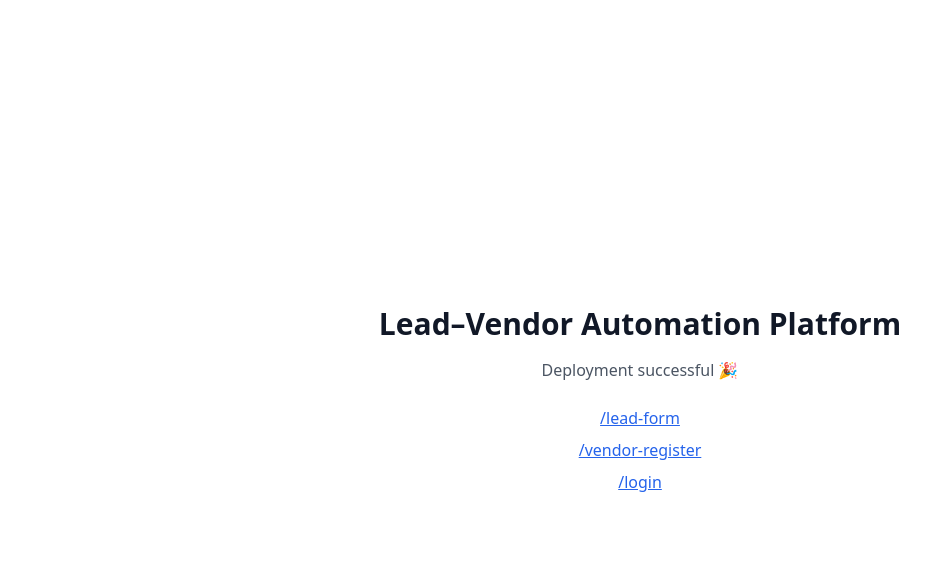
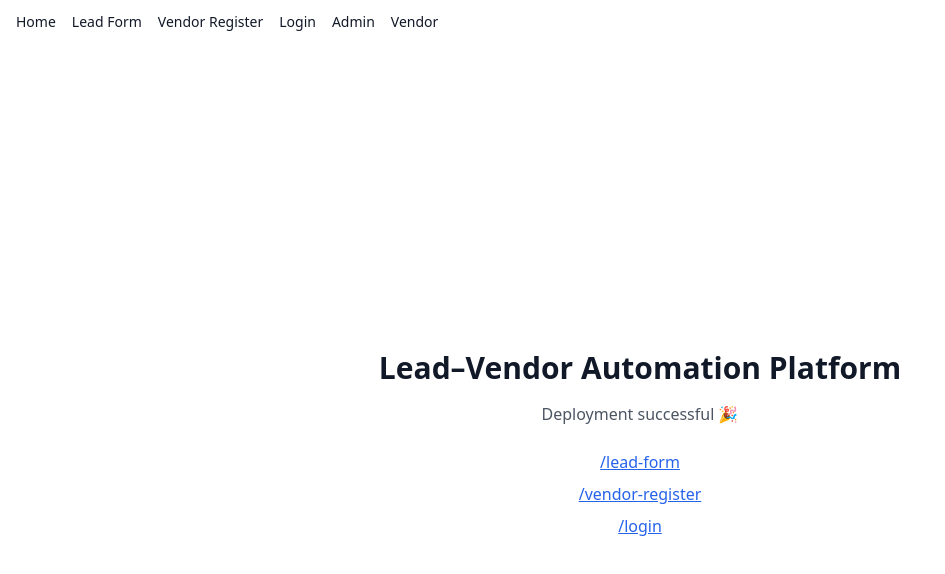
Before and after one commit to rahulnikamcyber/Reynexuss_Solar, a Next.js app: page / in a window 1280 px wide. Shown: the top 574 px of the page, without its empty margins (0-945 px from the left). Built offline with nearby package versions, Linux system fonts and the light colour scheme.

Commit message:
Add global navigation header

```diff
--- a/app/layout.js
+++ b/app/layout.js
@@ -9,7 +9,22 @@ export default function RootLayout({ children }) {
   return (
     <html lang="en">
       <body className="bg-gray-50 text-gray-900">
-        {children}
+        {/* HEADER */}
+        <header className="bg-white shadow">
+          <nav className="max-w-7xl mx-auto px-4 py-3 flex gap-4 text-sm font-medium">
+            <a href="/" className="hover:underline">Home</a>
+            <a href="/lead-form" className="hover:underline">Lead Form</a>
+            <a href="/vendor-register" className="hover:underline">Vendor Register</a>
+            <a href="/login" className="hover:underline">Login</a>
+            <a href="/admin/dashboard" className="hover:underline">Admin</a>
+            <a href="/vendor/dashboard" className="hover:underline">Vendor</a>
+          </nav>
+        </header>
+
+        {/* PAGE CONTENT */}
+        <main>
+          {children}
+        </main>
       </body>
     </html>
   );
```
